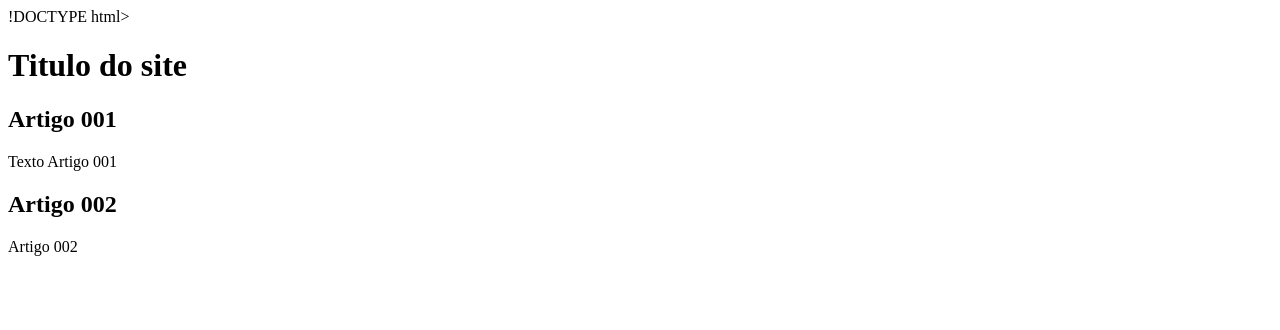
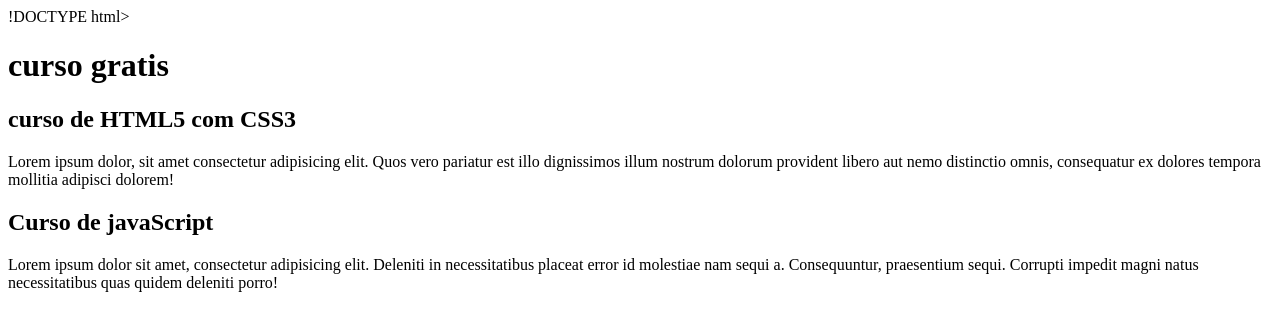
Before and after one commit to BarbaraLauane/Projetoo-site, a plain HTML site: page index.html in a window 1280 px wide. Drawn offline with Linux system fonts and the light colour scheme.

Commit message:
comecei a escrever conteudo

```diff
--- a/index.html
+++ b/index.html
@@ -10,15 +10,15 @@
     <main>
 
         <header>
-            <h1>Titulo do site</h1>
+            <h1>curso gratis</h1>
         </header>
         <article>
-            <h2>Artigo 001</h2>
-            <p>Texto Artigo 001</p>
+            <h2>curso de HTML5 com CSS3</h2>
+            <p>Lorem ipsum dolor, sit amet consectetur adipisicing elit. Quos vero pariatur est illo dignissimos illum nostrum dolorum provident libero aut nemo distinctio omnis, consequatur ex dolores tempora mollitia adipisci dolorem!</p>
         </article>
         <article>
-            <h2>Artigo 002</h2>
-            <p>Artigo 002</p>
+            <h2>Curso de javaScript</h2>
+            <p>Lorem ipsum dolor sit amet, consectetur adipisicing elit. Deleniti in necessitatibus placeat error id molestiae nam sequi a. Consequuntur, praesentium sequi. Corrupti impedit magni natus necessitatibus quas quidem deleniti porro!</p>
 
         </article>
     </main>
```
